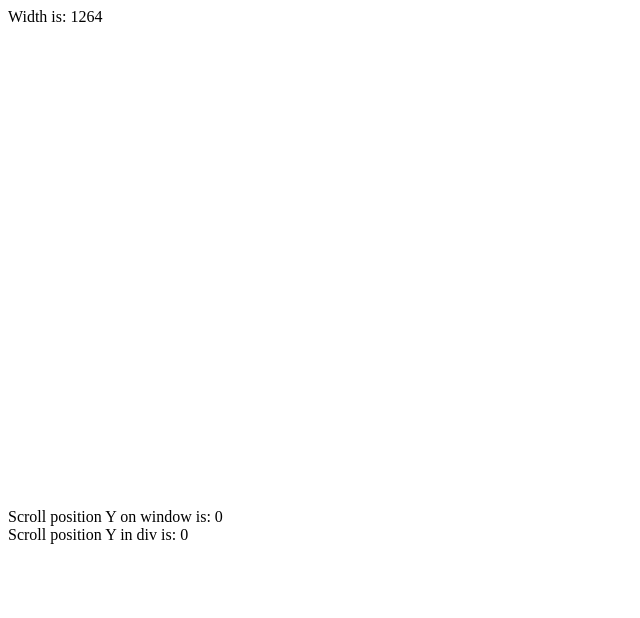
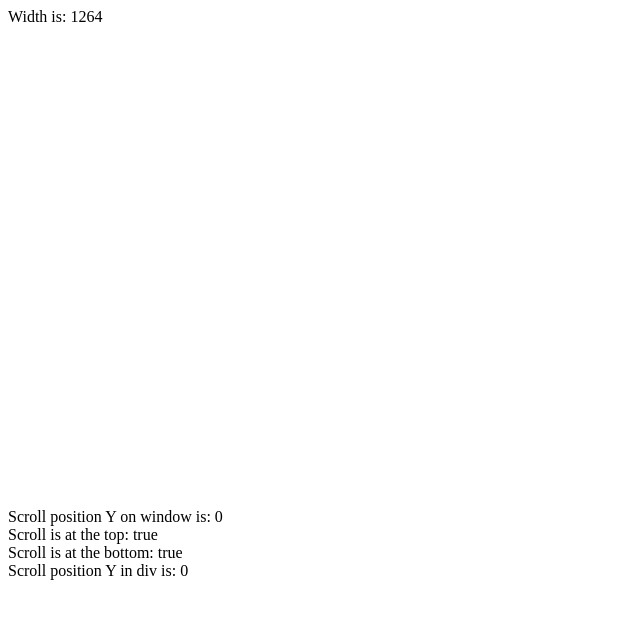
Before and after one commit to Hilver/reACTlogic, a React app: page / in a window 1280 px wide. Shown: the top 618 px of the page, without its empty margins (0-640 px from the left). Built offline with nearby package versions, Linux system fonts and the light colour scheme.

Commit message:
isBottom fixed

```diff
--- a/src/app/App.tsx
+++ b/src/app/App.tsx
@@ -8,7 +8,7 @@ const App = () => {
 	const {width, height} = useRect(divRef)
 	const {x , y } = useScroll({element: scrollRef, throttleTime: 20})
 	const windowScrollPosition = useScroll()
-
+	console.log(windowScrollPosition)
 	return (
 		<div ref={divRef} style={{height: "3500px"}}>
 			<div ref={scrollRef} style={{height: "500px", overflow: 'scroll'}}>
@@ -17,6 +17,10 @@ const App = () => {
 			<div style={{position: "fixed"}}>
 				Scroll position Y on window is: {windowScrollPosition.y}
 				<br/>
+				Scroll is at the top: {windowScrollPosition.isTop ? 'true' : 'false'}
+				<br/>
+				Scroll is at the bottom: {windowScrollPosition.isBottom ? 'true' : 'false'}
+				<br/>
 				Scroll position Y in div is: {y}
 			</div>
 		</div>
--- a/src/lib/Scroll/useScroll.ts
+++ b/src/lib/Scroll/useScroll.ts
@@ -23,7 +23,7 @@ const useScroll = (data?: IData) => {
 			y: e.currentTarget.scrollTop || window.scrollY,
 			x: e.currentTarget.scrollLeft || window.scrollX,
 			isTop: e.currentTarget.scrollTop === 0 || window.scrollY === 0,
-			isBottom: window.scrollY + window.outerHeight >= body.offsetHeight
+			isBottom: window.scrollY + window.innerHeight >= body.offsetHeight
 		}), throttleTime || 0)
 
 		const handleScrollPosition = (e: Event): void => handleState(e)
```
